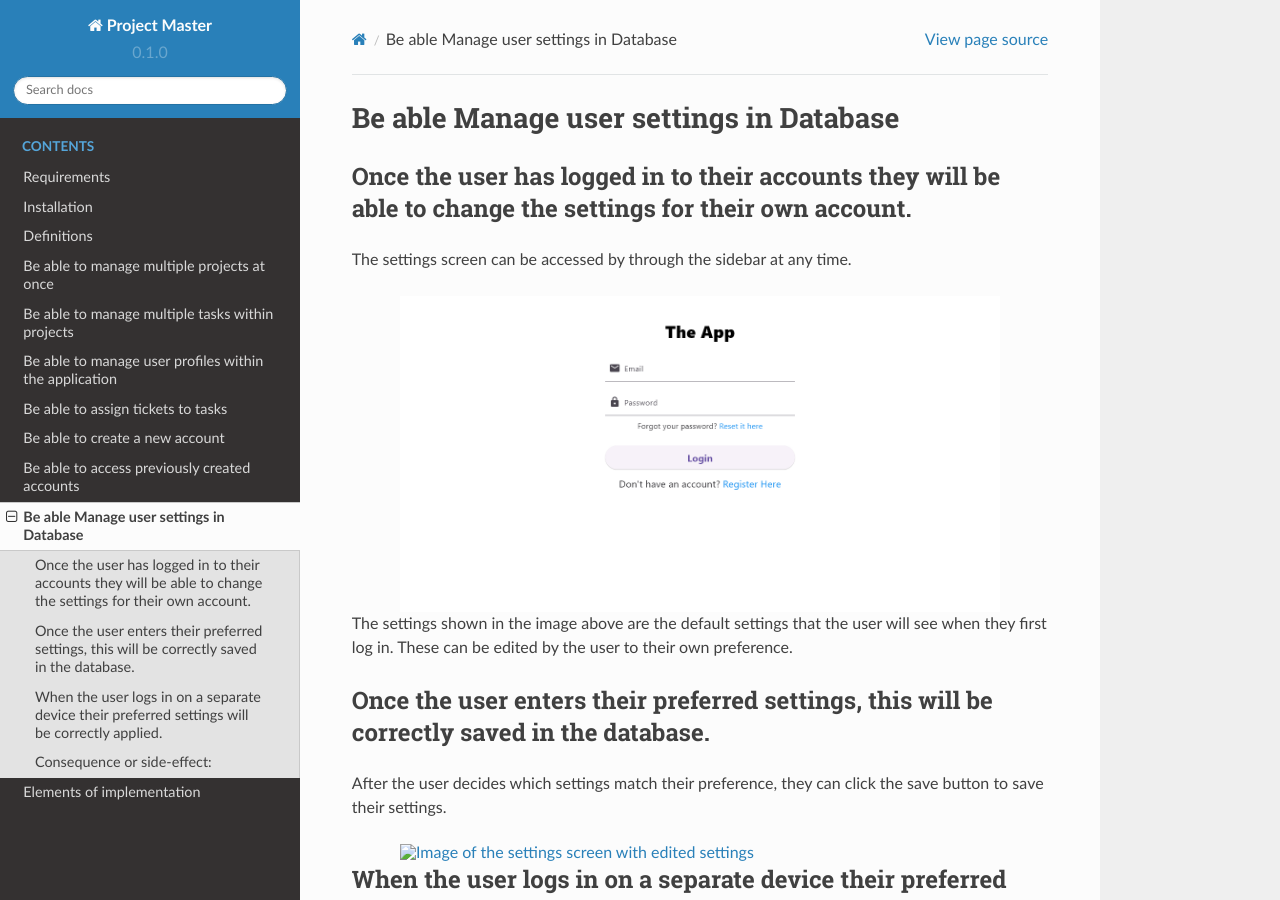
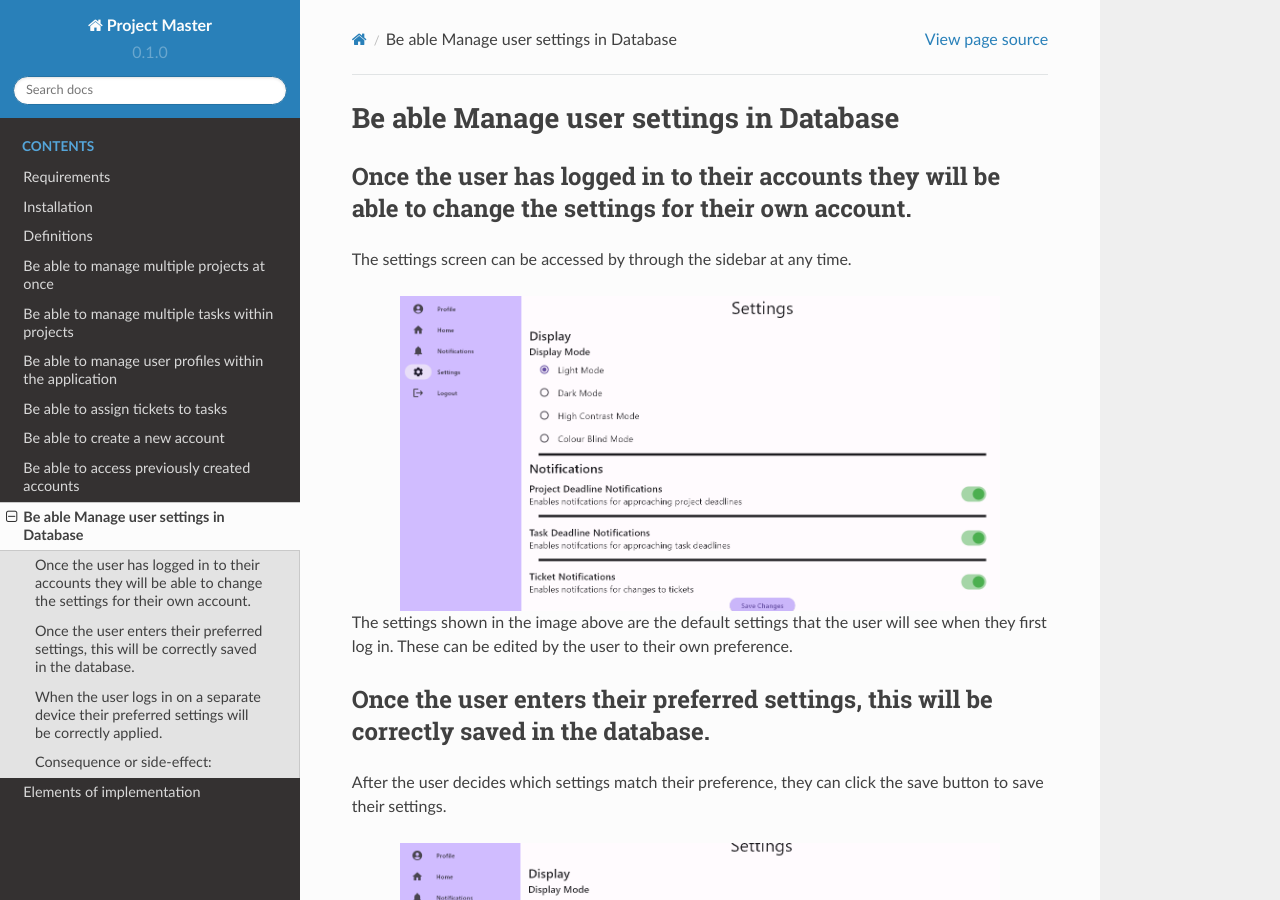
Before and after one commit to setap5d/rtd, a Sphinx documentation site: the page built from docs/source/Usage/req7.rst, in a window 1280 px wide and 900 px high. Built offline with Sphinx 7.4.7 and the Read the Docs theme 2.0.0, drawn with Linux system fonts in a browser that asks for light colours.

Commit message:
allreq fix1

```diff
--- a/docs/source/Usage/req2.rst
+++ b/docs/source/Usage/req2.rst
@@ -6,7 +6,7 @@ Tasks (see B) will have a title (string), deadline (date), description (string),
 
 After opening a project from the projects page, the user will be able to see all the tasks that are associated with that project.
 
-.. image:: ../images/req2/sec1/image.png
+.. image:: ../images/req2/sec1/image1.png
     :width: 600px
     :align: center
     :alt: Image of the task screen
--- a/docs/source/Usage/req7.rst
+++ b/docs/source/Usage/req7.rst
@@ -6,7 +6,7 @@ Once the user has logged in to their accounts they will be able to change the se
 
 The settings screen can be accessed by through the sidebar at any time.
 
-.. image:: ../images/req5/sec1/image1.png
+.. image:: ../images/req7/sec1/image1.png
     :width: 600px
     :align: center
     :alt: Image of the settings screen
@@ -19,7 +19,7 @@ Once the user enters their preferred settings, this will be correctly saved in t
 
 After the user decides which settings match their preference, they can click the save button to save their settings.
 
-.. image:: ../images/req5/sec2/image1.png
+.. image:: ../images/req7/sec2/image1.png
     :width: 600px
     :align: center
     :alt: Image of the settings screen with edited settings
```
